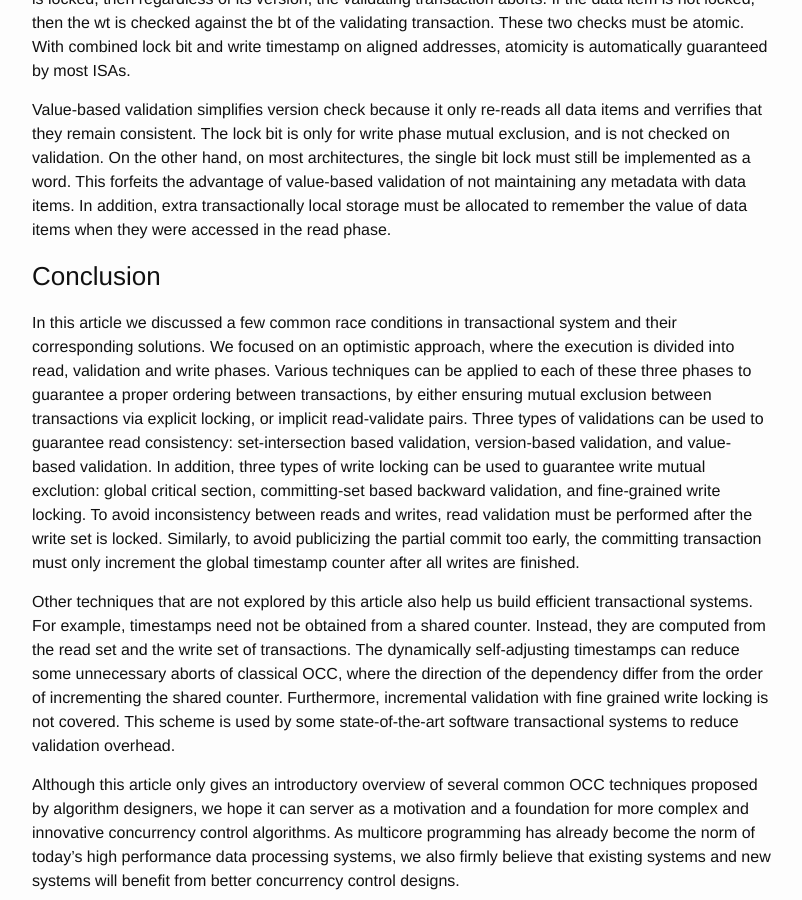
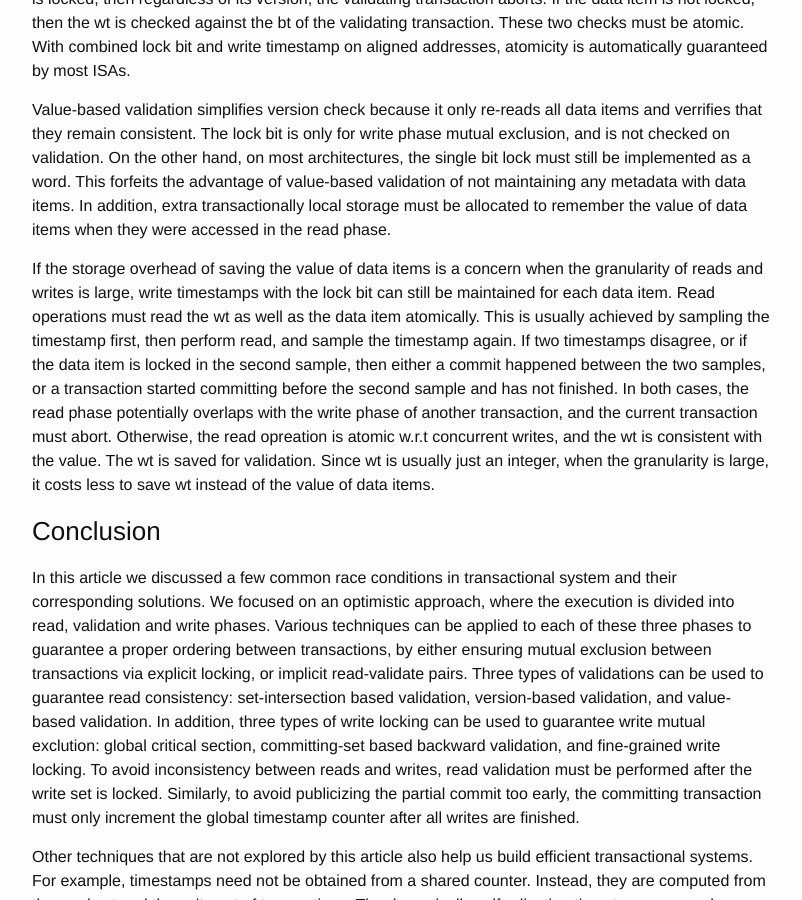
Before and after one commit to wangziqi2013/wangziqi2013.github.io, a Jekyll site: the page built from _posts/2018-03-21-Analyzing-OCC-Anomalies-and-Solutions.markdown, in a window 1280 px wide and 900 px high, scrolled down 11294 px. Shown: the whole window, without its empty margins (238-1040 px from the left). Built offline with Jekyll 4.4.1, drawn with Linux system fonts in a browser that asks for light colours.

Commit message:
Working on value validation with wt

```diff
--- a/_posts/2018-03-21-Analyzing-OCC-Anomalies-and-Solutions.markdown
+++ b/_posts/2018-03-21-Analyzing-OCC-Anomalies-and-Solutions.markdown
@@ -479,6 +479,16 @@ still be implemented as a word. This forfeits the advantage of value-based valid
 any metadata with data items. In addition, extra transactionally local storage must be allocated to remember
 the value of data items when they were accessed in the read phase.
 
+If the storage overhead of saving the value of data items is a concern when the granularity of reads and writes is large,
+write timestamps with the lock bit can still be maintained for each data item. Read operations must read the wt
+as well as the data item atomically. This is usually achieved by sampling the timestamp first, then perform read, and
+sample the timestamp again. If two timestamps disagree, or if the data item is locked in the second sample, then either
+a commit happened between the two samples, or a transaction started committing before the second sample and has not finished.
+In both cases, the read phase potentially overlaps with the write phase of another transaction, and the current
+transaction must abort. Otherwise, the read opreation is atomic w.r.t concurrent writes, and the wt is consistent with
+the value. The wt is saved for validation. Since wt is usually just an integer, when the granularity is large, it costs
+less to save wt instead of the value of data items.
+
 ### Conclusion
 
 In this article we discussed a few common race conditions in transactional system and their corresponding solutions.
```
